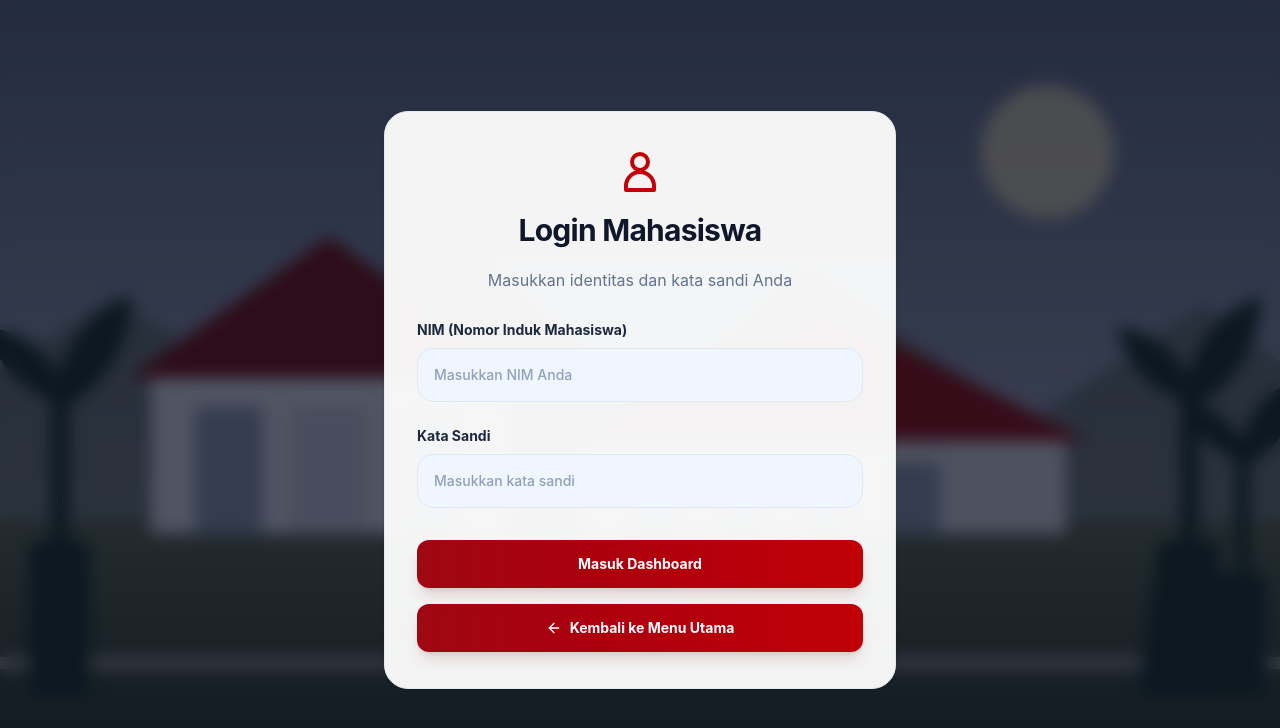
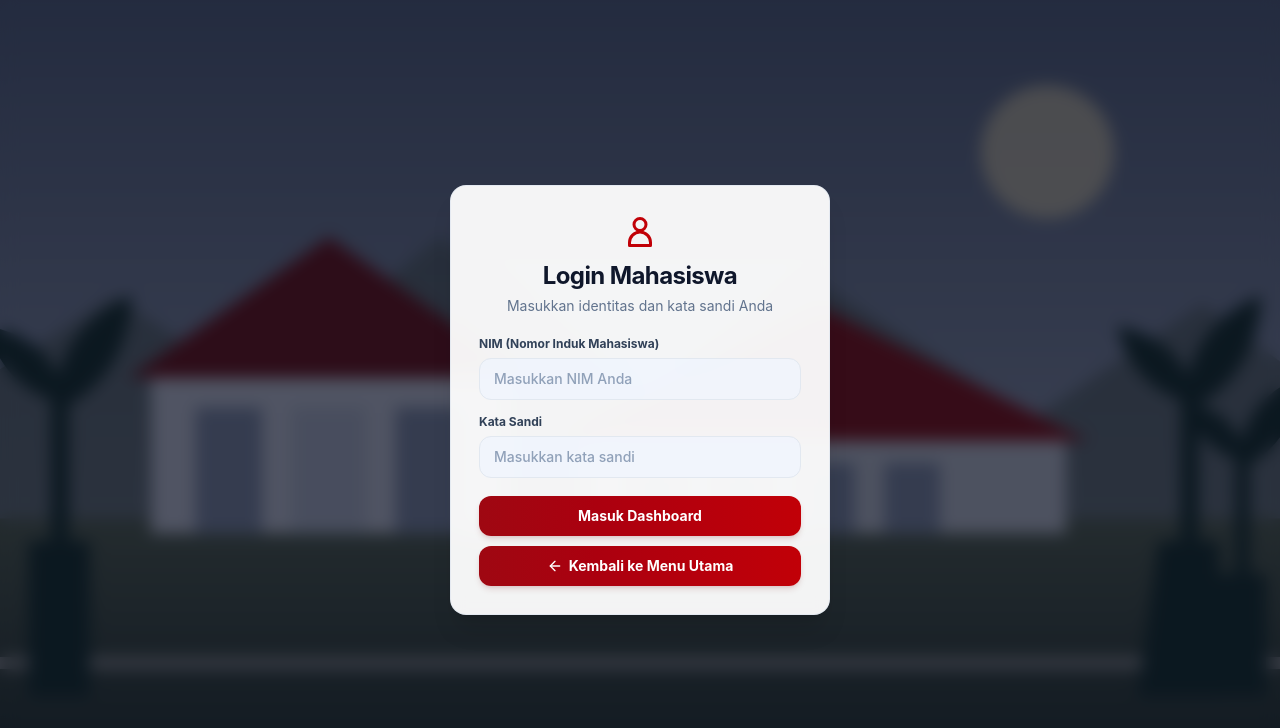
Before and after one commit to magangsipt-oss/Dashboard-Disiplin, a Next.js app in the folder frontend/: page /login in a window 1280 px wide. Shown: the top 728 px of the page. Built offline with nearby package versions, Linux system fonts and the light colour scheme.

Commit message:
feat: compact login form and remove lecturer profile modal

```diff
--- a/frontend/src/app/login/LoginForm.tsx
+++ b/frontend/src/app/login/LoginForm.tsx
@@ -73,8 +73,8 @@ export default function LoginForm({ role }: { role: LoginRole }) {
     >
       <div className="absolute inset-0 bg-slate-950/65 backdrop-blur-sm" />
 
-      <section className="relative z-10 w-full max-w-lg rounded-3xl border border-slate-200 bg-white/95 px-6 py-8 shadow-sm sm:px-8 sm:py-9">
-          <header className="mb-7 text-center">
+      <section className="relative z-10 w-full max-w-[380px] rounded-2xl border border-slate-200/80 bg-white/95 px-6 py-6 shadow-xl backdrop-blur-sm sm:px-7 sm:py-7">
+        <header className="mb-5 text-center">
           {role === "mhs" ? (
             <svg
               aria-hidden="true"
@@ -84,7 +84,7 @@ export default function LoginForm({ role }: { role: LoginRole }) {
               strokeWidth="2"
               strokeLinecap="round"
               strokeLinejoin="round"
-                className="mx-auto mb-4 h-12 w-12 text-red-700"
+              className="mx-auto mb-2.5 h-9 w-9 text-red-700"
             >
               <circle cx="12" cy="7" r="4" />
               <path d="M5 21v-2a7 7 0 0 1 14 0v2H5Z" />
@@ -92,23 +92,23 @@ export default function LoginForm({ role }: { role: LoginRole }) {
           ) : (
             <RoleIcon
               aria-hidden="true"
-                className="mx-auto mb-4 h-12 w-12 text-orange-700"
+              className="mx-auto mb-2.5 h-9 w-9 text-orange-700"
               strokeWidth={1.8}
             />
           )}
-            <h1 className="text-2xl font-bold tracking-tight text-slate-900 sm:text-3xl">
+          <h1 className="text-xl font-bold tracking-tight text-slate-900 sm:text-2xl">
             Login {details.label}
           </h1>
-            <p className="mt-5 text-sm text-slate-500 sm:text-base">
+          <p className="mt-1 text-xs text-slate-500 sm:text-sm">
             Masukkan identitas dan kata sandi Anda
           </p>
         </header>
 
-          <form onSubmit={handleSubmit} className="space-y-6 text-left">
+        <form onSubmit={handleSubmit} className="space-y-3.5 text-left">
           <div>
             <label
               htmlFor="identity"
-                className="mb-2 block text-sm font-bold text-slate-800"
+              className="mb-1.5 block text-xs font-bold text-slate-700"
             >
               {details.identityLabel}
             </label>
@@ -120,14 +120,14 @@ export default function LoginForm({ role }: { role: LoginRole }) {
               placeholder={details.identityPlaceholder}
               value={identity}
               onChange={(event) => setIdentity(event.target.value)}
-                className="w-full rounded-2xl border border-slate-200 bg-blue-50 px-4 py-4 text-sm font-medium text-slate-900 placeholder:text-slate-400 focus:outline-none focus:ring-2 focus:ring-orange-600"
+              className="w-full rounded-xl border border-slate-200 bg-blue-50/70 px-3.5 py-2.5 text-sm font-medium text-slate-900 placeholder:text-slate-400 focus:outline-none focus:ring-2 focus:ring-orange-600"
             />
           </div>
 
           <div>
             <label
               htmlFor="password"
-                className="mb-2 block text-sm font-bold text-slate-800"
+              className="mb-1.5 block text-xs font-bold text-slate-700"
             >
               Kata Sandi
             </label>
@@ -139,13 +139,13 @@ export default function LoginForm({ role }: { role: LoginRole }) {
               placeholder="Masukkan kata sandi"
               value={password}
               onChange={(event) => setPassword(event.target.value)}
-                className="w-full rounded-2xl border border-slate-200 bg-blue-50 px-4 py-4 text-sm font-medium text-slate-900 placeholder:text-slate-400 focus:outline-none focus:ring-2 focus:ring-orange-600"
+              className="w-full rounded-xl border border-slate-200 bg-blue-50/70 px-3.5 py-2.5 text-sm font-medium text-slate-900 placeholder:text-slate-400 focus:outline-none focus:ring-2 focus:ring-orange-600"
             />
           </div>
 
           {error && (
             <p
-                className="rounded-xl border border-red-200 bg-red-50 px-4 py-3 text-sm font-medium text-red-800"
+              className="rounded-xl border border-red-200 bg-red-50 px-3.5 py-2 text-xs font-medium text-red-800"
               role="alert"
             >
               {error}
@@ -155,7 +155,7 @@ export default function LoginForm({ role }: { role: LoginRole }) {
           <button
             type="submit"
             disabled={isLoggingIn}
-              className="mt-2 w-full rounded-xl bg-gradient-to-r from-red-800 to-red-700 py-3.5 text-sm font-bold text-white shadow-lg shadow-red-900/15 transition hover:from-red-900 hover:to-red-800 disabled:cursor-wait disabled:opacity-60"
+            className="mt-1 w-full rounded-xl bg-gradient-to-r from-red-800 to-red-700 py-2.5 text-sm font-bold text-white shadow-md shadow-red-900/15 transition hover:from-red-900 hover:to-red-800 disabled:cursor-wait disabled:opacity-60"
           >
             {isLoggingIn ? "Memeriksa akun..." : "Masuk Dashboard"}
           </button>
@@ -163,7 +163,7 @@ export default function LoginForm({ role }: { role: LoginRole }) {
 
         <a
           href="/"
-            className="mt-4 flex w-full items-center justify-center gap-2 rounded-xl bg-gradient-to-r from-red-800 to-red-700 py-3.5 text-sm font-bold text-white shadow-lg shadow-red-900/15 transition hover:from-red-900 hover:to-red-800"
+          className="mt-2.5 flex w-full items-center justify-center gap-1.5 rounded-xl bg-gradient-to-r from-red-800 to-red-700 py-2.5 text-sm font-bold text-white shadow-md shadow-red-900/15 transition hover:from-red-900 hover:to-red-800"
         >
           <ArrowLeft aria-hidden="true" className="h-4 w-4" />
           Kembali ke Menu Utama
--- a/frontend/src/components/DisciplinePortal.jsx
+++ b/frontend/src/components/DisciplinePortal.jsx
@@ -36,7 +36,6 @@ export default function App() {
   const [showSKPIModal, setShowSKPIModal] = useState(false);
   const [showSanggahModal, setShowSanggahModal] = useState(false);
   const [showKonselingModal, setShowKonselingModal] = useState(false);
-  const [showLecturerProfile, setShowLecturerProfile] = useState(false);
 
   const [loginError, setLoginError] = useState('');
   const [authenticatedUser, setAuthenticatedUser] = useState(null);
@@ -862,15 +861,9 @@ export default function App() {
                   </div>
 
                   <div className="flex min-w-[280px] items-center gap-4 rounded-2xl border border-red-800/60 bg-[#581c1c]/95 p-4 backdrop-blur-sm sm:p-5">
-                    <button
-                      type="button"
-                      onClick={() => setShowLecturerProfile(true)}
-                      aria-label="Tampilkan informasi lengkap dosen"
-                      title="Lihat informasi dosen"
-                      className="flex h-12 w-12 flex-shrink-0 items-center justify-center rounded-xl border border-emerald-500/30 bg-emerald-500/10 text-emerald-400 transition hover:bg-emerald-500/20 focus-visible:outline-none focus-visible:ring-2 focus-visible:ring-emerald-300"
-                    >
+                    <div className="flex h-12 w-12 flex-shrink-0 items-center justify-center rounded-xl border border-emerald-500/30 bg-emerald-500/10 text-emerald-400">
                       <GraduationCap className="h-7 w-7" />
-                    </button>
+                    </div>
                     <div>
                       <p className="text-[10px] font-bold uppercase tracking-wider text-red-200">Profil akun</p>
                       <p className="text-base font-extrabold leading-snug text-white">
@@ -1001,85 +994,7 @@ export default function App() {
         </div>
       )}
 
-      {showLecturerProfile && authenticatedUser?.role === 'dosen' && (
-        <div
-          className="fixed inset-0 z-50 flex items-center justify-center bg-slate-950/70 p-4 backdrop-blur-sm"
-          onClick={() => setShowLecturerProfile(false)}
-        >
-          <section
-            role="dialog"
-            aria-modal="true"
-            aria-labelledby="lecturer-profile-title"
-            className="w-full max-w-xl overflow-hidden rounded-3xl border border-white/70 bg-white shadow-2xl"
-            onClick={(event) => event.stopPropagation()}
-          >
-            <div className="relative overflow-hidden bg-gradient-to-br from-[#450a0a] via-[#7f1d1d] to-[#991b1b] px-6 py-7 text-white sm:px-8">
-              <div aria-hidden="true" className="absolute -right-10 -top-16 h-48 w-48 rounded-full border-[24px] border-white/5" />
-              <div aria-hidden="true" className="absolute -bottom-24 right-24 h-40 w-40 rounded-full bg-red-400/10 blur-2xl" />
-              <div className="relative flex items-start justify-between gap-4">
-                <div className="text-left">
-                  <p className="text-xs font-bold uppercase tracking-[0.18em] text-amber-300">
-                    Profil Dosen
-                  </p>
-                  <h2 id="lecturer-profile-title" className="mt-1 text-xl font-extrabold sm:text-2xl">
-                    {authenticatedUser.name}
-                  </h2>
-                </div>
-                <button
-                  type="button"
-                  onClick={() => setShowLecturerProfile(false)}
-                  aria-label="Tutup informasi dosen"
-                  className="rounded-xl border border-white/15 bg-white/10 p-2 text-white/80 transition hover:bg-white/20 hover:text-white focus-visible:outline-none focus-visible:ring-2 focus-visible:ring-white"
-                >
-                  <X className="h-5 w-5" />
-                </button>
-              </div>
-            </div>
-
-            <div className="space-y-5 p-6 text-left sm:p-8">
-              <div>
-                <h3 className="text-sm font-bold text-slate-900">Informasi Identitas</h3>
-                <p className="mt-1 text-xs text-slate-500">Nomor identitas yang terdaftar pada akun dosen.</p>
-              </div>
-              <dl className="space-y-4">
-                {authenticatedUser.details?.map((detail) => (
-                  <div key={detail.label}>
-                    <dt className="mb-2 text-sm font-bold text-slate-800">
-                      {detail.label}
-                    </dt>
-                    <dd className="w-full break-all rounded-2xl border border-slate-200 bg-blue-50 px-4 py-4 text-sm font-medium text-slate-900">
-                      {detail.value}
-                    </dd>
-                  </div>
-                ))}
-                <div>
-                  <dt className="mb-2 text-sm font-bold text-slate-800">
-                    Terdaftar sejak
-                  </dt>
-                  <dd className="w-full break-all rounded-2xl border border-slate-200 bg-blue-50 px-4 py-4 text-sm font-medium text-slate-900">
-                    {authenticatedUser.createdAt
-                      ? new Date(authenticatedUser.createdAt).toLocaleDateString('id-ID', {
-                          day: 'numeric',
-                          month: 'long',
-                          year: 'numeric',
-                        })
-                      : '-'}
-                  </dd>
-                </div>
-              </dl>
-              <div className="flex justify-end border-t border-slate-100 pt-4">
-                <button
-                  type="button"
-                  onClick={() => setShowLecturerProfile(false)}
-                  className="rounded-xl bg-red-800 px-5 py-2.5 text-sm font-bold text-white shadow-md shadow-red-900/15 transition hover:bg-red-900 focus-visible:outline-none focus-visible:ring-2 focus-visible:ring-red-700 focus-visible:ring-offset-2"
-                >
-                  Tutup
-                </button>
-              </div>
-            </div>
-          </section>
-        </div>
-      )}
+      {}
 
       {}
       {showSKPIModal && (
```
Lines whose indentation alone changed are shown as unchanged.
